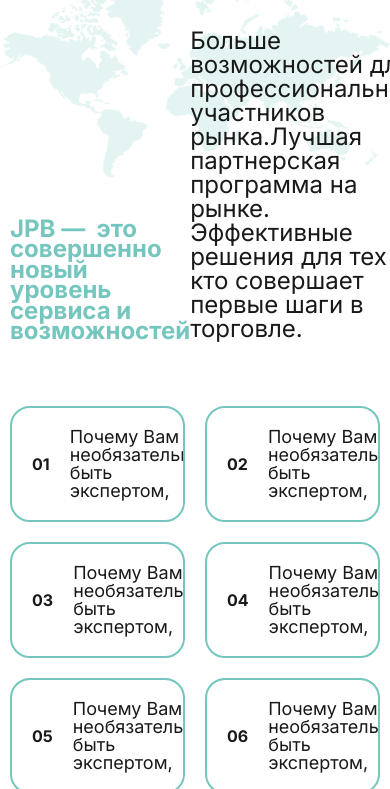
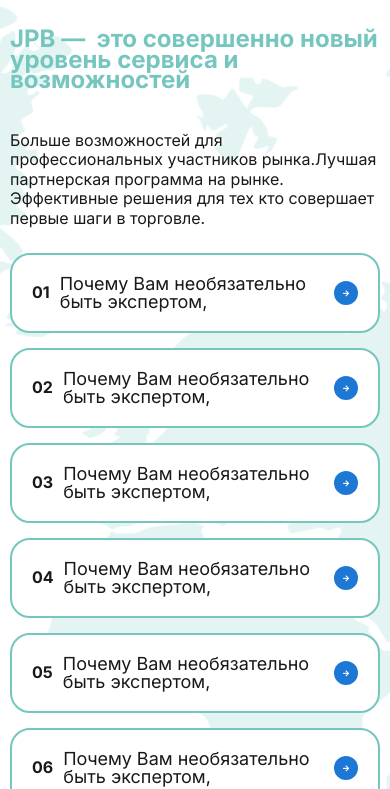
Before and after one commit to IljuhAlikin/JPB, a website: page src/index.html in a window 390 px wide. Shown: the part 6685-7474 px from the top of the page. Drawn offline with nearby package versions, Linux system fonts and the light colour scheme; files that its build step writes are made by us from their sources; files whose address does not match are found by name.

Commit message:
added resp accordion

```diff
--- a/gulp/version.json
+++ b/gulp/version.json
@@ -1,3 +1,3 @@
 {
-    "main": "20240401145741"
+    "main": "20240401152523"
 }
--- a/src/html/new-level.html
+++ b/src/html/new-level.html
@@ -5,7 +5,7 @@
       <h2 class="section__title new-level__title light-blue">
         JPB —  это совершенно новый уровень сервиса и возможностей
       </h2>
-      <p class="new-level__text">
+      <p class="new-level__text normal-text">
         Больше возможностей для профессиональных участников рынка.Лучшая
         партнерская программа на рынке. Эффективные решения для тех кто
         совершает первые шаги в торговле.
--- a/src/scss/new-level.scss
+++ b/src/scss/new-level.scss
@@ -1,7 +1,7 @@
 .new-level {
   position: relative;
   padding-top: 50px;
-  min-height: 900px;
+  min-height: 990px;
 }
 
 .new-level__container {
@@ -16,14 +16,13 @@
   margin-bottom: 65px;
 }
 
-.new-level__content {
-}
 .block {
   display: grid;
   grid-template-columns: 1fr 1fr;
-  grid-template-rows: 1fr auto;
+  grid-auto-rows: minmax(min-content, max-content);
   gap: 20px;
   align-items: start;
+  grid-auto-flow: dense;
 }
 .block__item {
   border-radius: 20px;
@@ -40,7 +39,7 @@
   top: 0;
   left: 0;
   width: 100%;
-  height: auto;
+  height: 100%;
   max-height: 100%;
   object-fit: cover;
   z-index: 1;
@@ -84,6 +83,7 @@
 
 .block__tex-p {
   margin-top: 20px;
+  padding: 0px 55px;
 }
 
 .arrow-spoiler {
@@ -93,3 +93,50 @@
 .arrow-spoiler.rotate {
   transform: rotate(90deg);
 }
+
+@media (max-width: 1441px) {
+  .top-block__text {
+    column-gap: 10px;
+  }
+  .block__tex-p {
+    padding: 0px 40px;
+  }
+}
+@media (max-width: 992px) {
+  .block {
+    grid-template-columns: 1fr;
+    gap: 15px;
+  }
+  .new-level {
+    // min-height: 0;
+    // height: 100%;
+  }
+  .new-level__wrapper {
+    flex-direction: column;
+    gap: 50px;
+    margin-bottom: 40px;
+  }
+  .block__tex-p {
+    padding: 0px 35px;
+  }
+}
+
+@media (max-width: 768px) {
+  .new-level__wrapper {
+    margin-bottom: 30px;
+  }
+}
+@media (max-width: 576px) {
+  .new-level__wrapper {
+    margin-bottom: 25px;
+    gap: 40px;
+  }
+  .block__tex-p {
+    padding: 0 30px;
+    font-size: 14px;
+    margin-top: 10px;
+  }
+  .new-level__text {
+    font-size: 14px;
+  }
+}
```
Also changed, not shown: dist/css/style.css, dist/css/style.min.css, dist/index.html.
